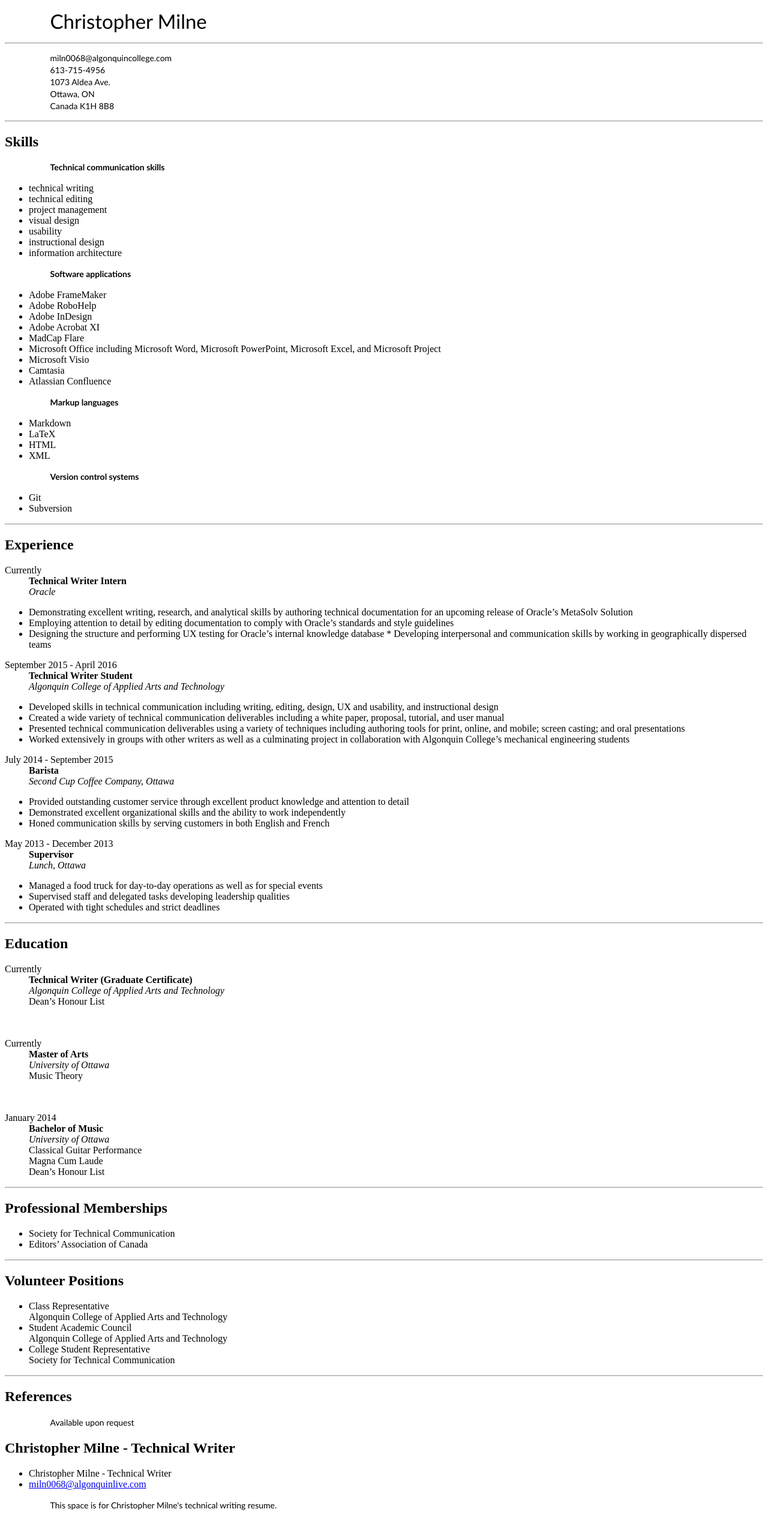
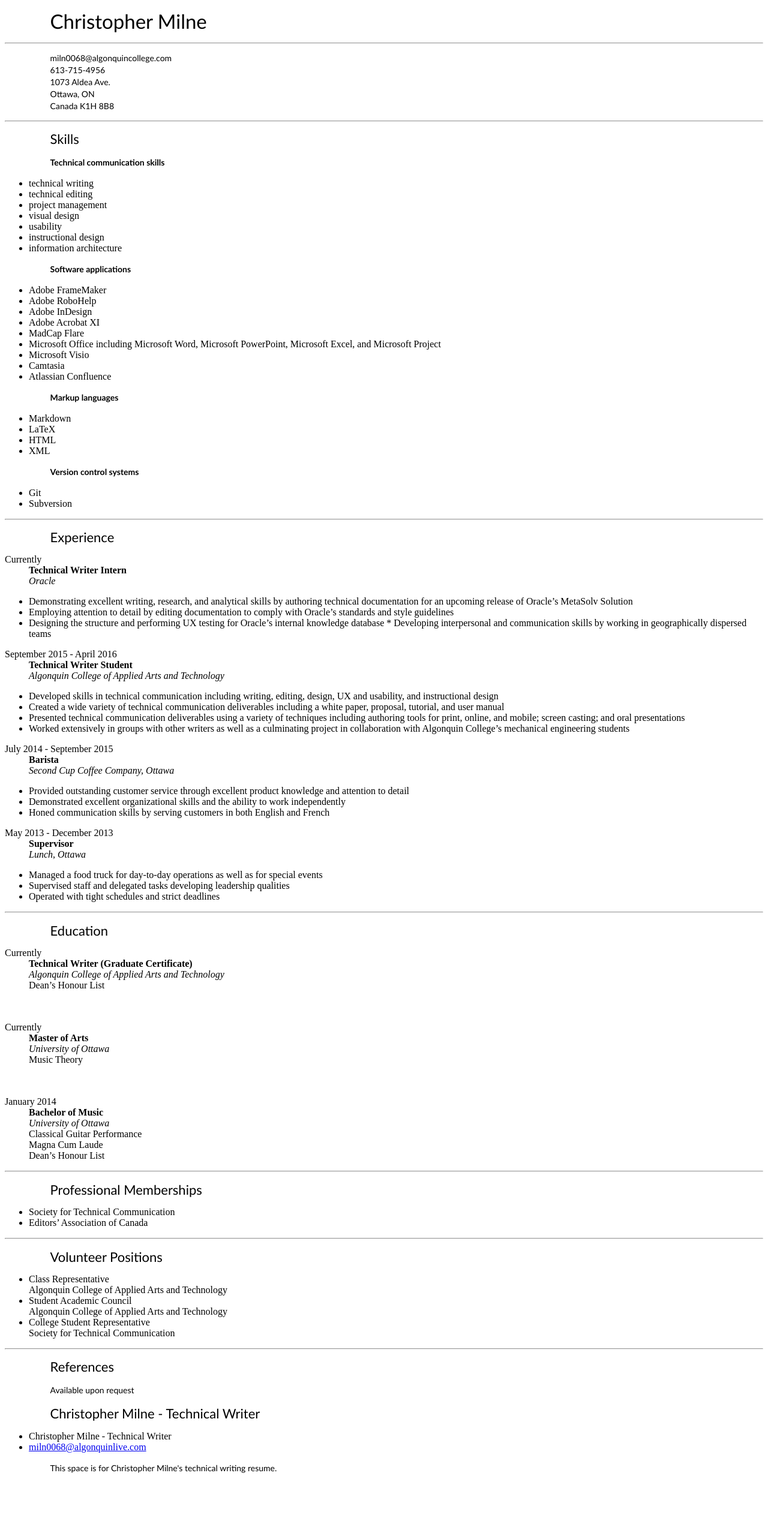
Before and after one commit to chris-milne/chris-milne.github.io, a Jekyll site: the page built from index.html, in a window 1280 px wide. Shown: the whole page at 60% size. Built offline with Jekyll 4.4.1, drawn with Linux system fonts in a browser that asks for light colours; after the commit the page ends 2474 px from its top, so only the background shows below that.

Commit message:
Update main.css

```diff
--- a/css/main.css
+++ b/css/main.css
@@ -5,6 +5,16 @@
 	font-variant: normal;
 	font-weight: 500;
 	line-height: 26.4px;
+	margin-left: 2cm;
+	marging-right: 2cm;
+}
+h2 {
+	font-family: Futura,Trebuchet MS,Arial,sans-serif;
+	font-size: 22px;
+	font-style: normal;
+	font-variant: normal;
+	font-weight: 500;
+	line-height: 21.4px;
 	margin-left: 2cm;
 	marging-right: 2cm;
 }
```
